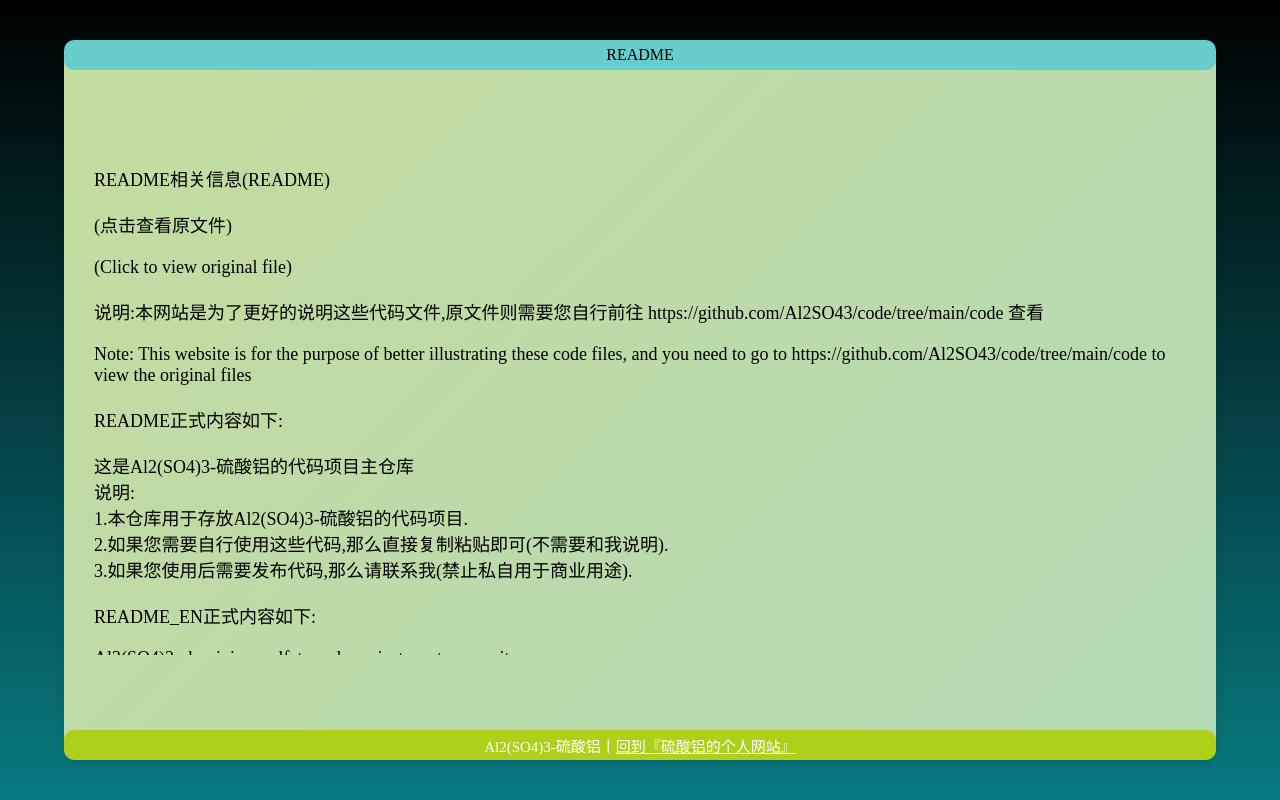
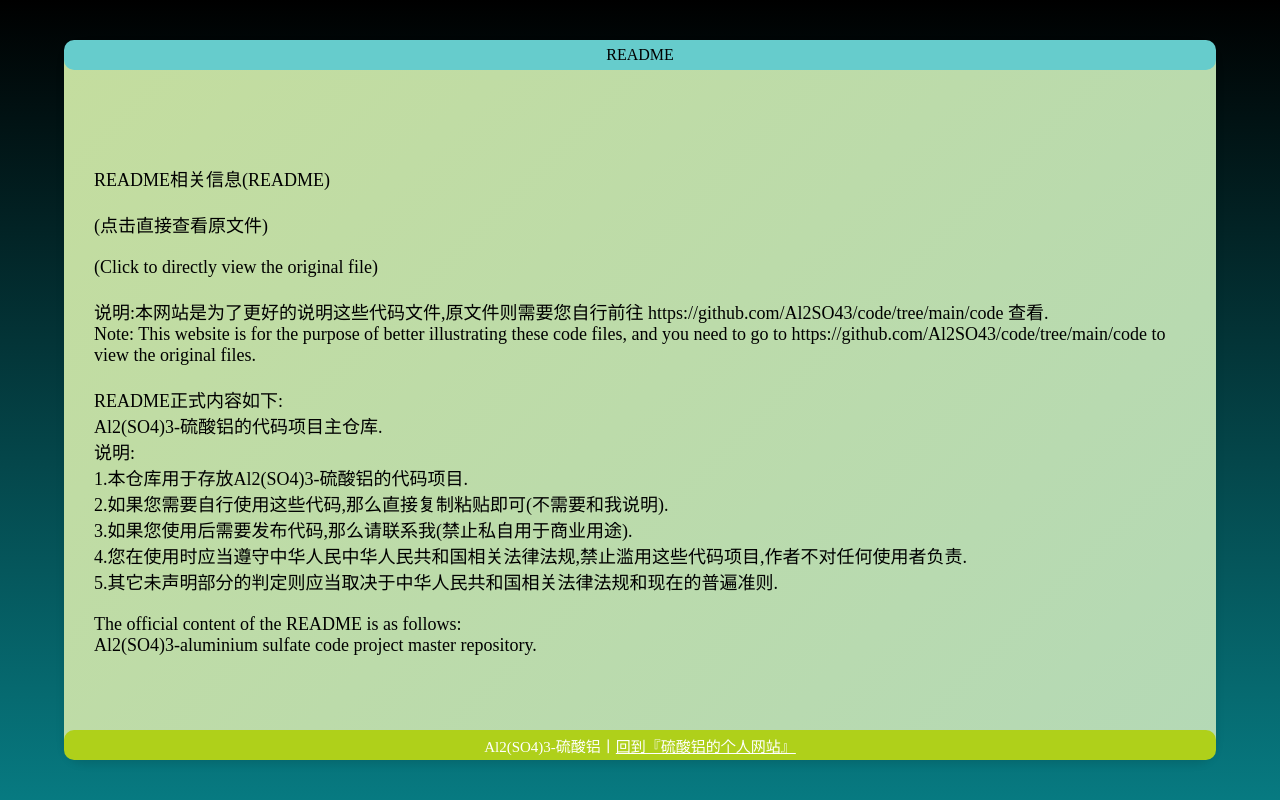
Before and after one commit to Al2SO43/code, a plain HTML site: page post/1.html in a window 1280 px wide. Drawn offline with Linux system fonts and the light colour scheme.

Commit message:
Add files via upload

```diff
--- a/post/1.html
+++ b/post/1.html
@@ -14,24 +14,27 @@
       </div>
       <div class="links">
         <span class="link">README相关信息(README)</span>
-        <a href="../code/README.md" class="link">(点击查看原文件)</a><a href="../code/README_EN.md" class="link">(Click to view original file)</a>
-        <span class="link">说明:本网站是为了更好的说明这些代码文件,原文件则需要您自行前往 https://github.com/Al2SO43/code/tree/main/code 查看</span>
-        <span class="link">Note: This website is for the purpose of better illustrating these code files, and you need to go to https://github.com/Al2SO43/code/tree/main/code to view the original files</span>
-        <span class="link">README正式内容如下:</span>
-        <span class="link">这是Al2(SO4)3-硫酸铝的代码项目主仓库<br>
+        <a href="../code/README.md" class="link">(点击直接查看原文件)</a><a href="../code/README_EN.md" class="link">(Click to directly view the original file)</a>
+        <span class="link">说明:本网站是为了更好的说明这些代码文件,原文件则需要您自行前往 https://github.com/Al2SO43/code/tree/main/code 查看.<br>
+          Note: This website is for the purpose of better illustrating these code files, and you need to go to https://github.com/Al2SO43/code/tree/main/code to view the original files.</span>
+        <span class="link">README正式内容如下:<br>
+          Al2(SO4)3-硫酸铝的代码项目主仓库.<br>
             说明: <br>
             1.本仓库用于存放Al2(SO4)3-硫酸铝的代码项目. <br>
             2.如果您需要自行使用这些代码,那么直接复制粘贴即可(不需要和我说明). <br>
-            3.如果您使用后需要发布代码,那么请联系我(禁止私自用于商业用途).</span>
+            3.如果您使用后需要发布代码,那么请联系我(禁止私自用于商业用途).<br>
+            4.您在使用时应当遵守中华人民中华人民共和国相关法律法规,禁止滥用这些代码项目,作者不对任何使用者负责.<br>
+            5.其它未声明部分的判定则应当取决于中华人民共和国相关法律法规和现在的普遍准则.</span>
 
-        <span class="link">README_EN正式内容如下:</span>
-        <span class="link">Al2(SO4)3-aluminium sulfate code project master repository<br>
+        <span class="link">The official content of the README is as follows:<br>
+          Al2(SO4)3-aluminium sulfate code project master repository.<br>
             Illustrate: <br>
             1.This warehouse is used to store the code items of Al2(SO4)3-aluminum sulfate.<br>
             2.If you need to use these codes yourself, then just copy and paste them (no need to explain to me).<br>
-            3.If you need to publish the code after using it, then please contact me (no private commercial use is allowed).</span>
-        <span class="link">您需要严格遵守README文件中的说明,其它未说明条目应当由现在的普遍准则来判定!</span>
-        <span class="link">Please strictly follow the instructions in the README file, and other items not mentioned should be determined by the current general principles!</span>
+            3.If you need to publish the code after using it, then please contact me (no private commercial use is allowed).<br>
+            4.When using, you should comply with relevant laws and regulations of the People's Republic of China, prohibit the misuse of these code items, and the author is not responsible for any users.<br>
+            5.The determination of other undeclared parts should depend on relevant laws and regulations of the People's Republic of China and current universal norms. </span>
+        <span class="link">您需要严格遵守README文件中的说明,若您不遵守,那么因此造成的任何后果将全部由您独自承担!<br>You need to strictly follow the instructions in the README file. If you do not comply, any consequences resulting from this will be solely borne by you!</span>
         <span class="link">最后,感谢您的阅读与支持!<br>Finally, thank you for reading and supporting!</span>
       </div>
       <div class="bottomBar">
```
Also changed, not shown: post/2.html (+3 -3 lines).
